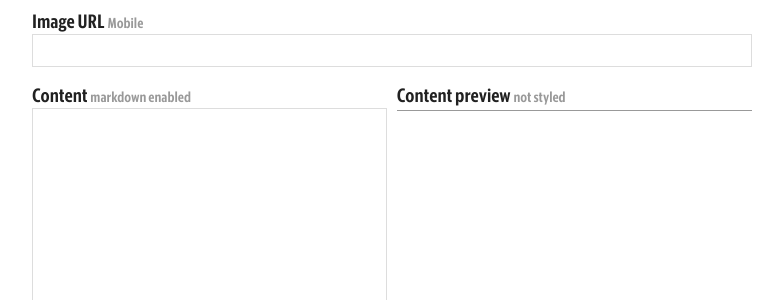
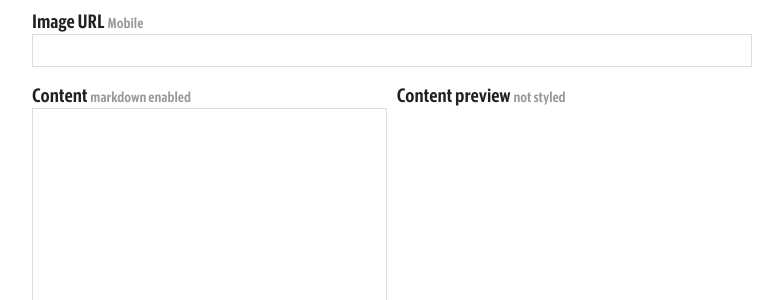
Before and after one commit to pilgreen/kcstar-components, a Jekyll site: the page built from _posts/2016-06-30-graphic-stack.html, in a window 1280 px wide. Shown: the part 215-515 px from the top of the page, without its empty margins (248-1031 px from the left). Built offline with Jekyll 4.4.1, drawn with Linux system fonts in a browser that asks for light colours; some web fonts are replaced.

Commit message:
styles changes

```diff
--- a/_posts/2016-06-30-graphic-stack.html
+++ b/_posts/2016-06-30-graphic-stack.html
@@ -9,6 +9,17 @@
 
 <link rel="import" href="bower_components/iron-selector/iron-selector.html">
 <link rel="import" href="components/graphic-stack.html">
+
+<style>
+  #markup {
+    margin: 0;
+    overflow: auto;
+  }
+
+  #markup :first-child {
+    margin-top: 0;
+  }
+</style>
 
 <section>
   <label>Image URL <small>Desktop or single</small></label>
--- a/components/graphic-stack.html
+++ b/components/graphic-stack.html
@@ -39,7 +39,7 @@
         :host {
           float: none !important;
           width: 100% !important;
-          margin: 2rem 0 !important;
+          margin: 2rem 0;
         }
 
         ::content .desktop {
--- a/css/kcstar-project.css
+++ b/css/kcstar-project.css
@@ -89,11 +89,6 @@
 
 .gray {
   color: #999;
-}
-
-.underline {
-  padding-bottom: 0.1rem;
-  border-bottom: 1px solid #999;
 }
 
 .uppercase {
```
